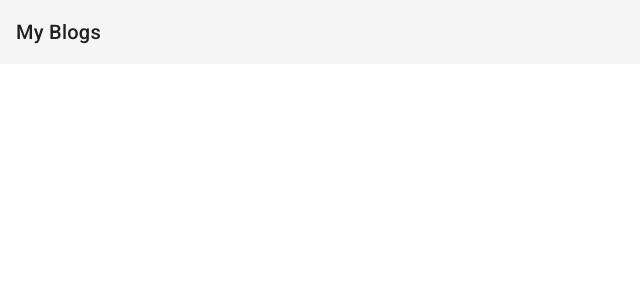
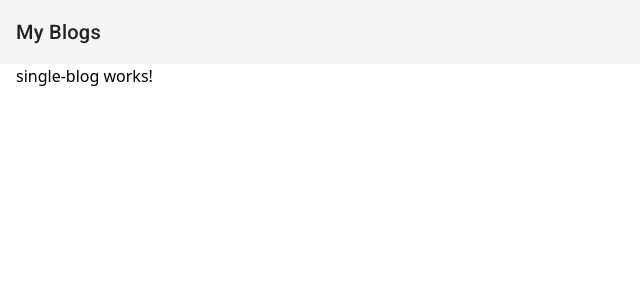
Before and after one commit to mrugendrashilvant/angular-blogs-app, an Angular app: page /1 in a window 1280 px wide. Before the commit this address led to /. Shown: the top 300 px of the page, without its empty margins (0-640 px from the left). Built offline with nearby package versions, Linux system fonts and the light colour scheme.

Commit message:
single blog component added

```diff
--- a/src/app/app.routes.ts
+++ b/src/app/app.routes.ts
@@ -4,5 +4,9 @@ export const routes: Routes = [
     {
         path: "",
         loadComponent: ()=>import('./components/home/home.component').then(c=>c.HomeComponent)
+    },
+    {
+        path: ":id",
+        loadComponent: ()=> import('./components/single-blog/single-blog.component').then(c=>c.SingleBlogComponent)
     }
 ];
--- a/src/app/components/home/home.component.html
+++ b/src/app/components/home/home.component.html
@@ -17,7 +17,7 @@
                   </p>
                 </mat-card-content>
                 <mat-card-actions>
-                  <button mat-button>Read More</button>
+                  <button [routerLink]="[blog._id]" mat-button>Read More</button>
                 </mat-card-actions>
               </mat-card>
         </ng-container>
--- a/src/app/components/home/home.component.ts
+++ b/src/app/components/home/home.component.ts
@@ -4,6 +4,7 @@ import { ApiHelperService } from '../../service/api-helper.service';
 import { BlogData } from '../../utils/interface';
 import {MatButtonModule} from '@angular/material/button';
 import {MatCardModule} from '@angular/material/card';
+import { RouterModule } from '@angular/router';
 
 @Component({
   selector: 'app-home',
@@ -11,7 +12,8 @@ import {MatCardModule} from '@angular/material/card';
   imports: [
     CommonModule,
     MatButtonModule,
-    MatCardModule
+    MatCardModule,
+    RouterModule
   ],
   templateUrl: './home.component.html',
   styleUrl: './home.component.scss',
--- /dev/null
+++ b/src/app/components/single-blog/single-blog.component.html
@@ -0,0 +1 @@
+<p>single-blog works!</p>
--- /dev/null
+++ b/src/app/components/single-blog/single-blog.component.scss
@@ -0,0 +1,3 @@
+:host {
+  display: block;
+}
```
Also changed, not shown: src/app/components/single-blog/single-blog.component.ts (added, +13 -0 lines).
